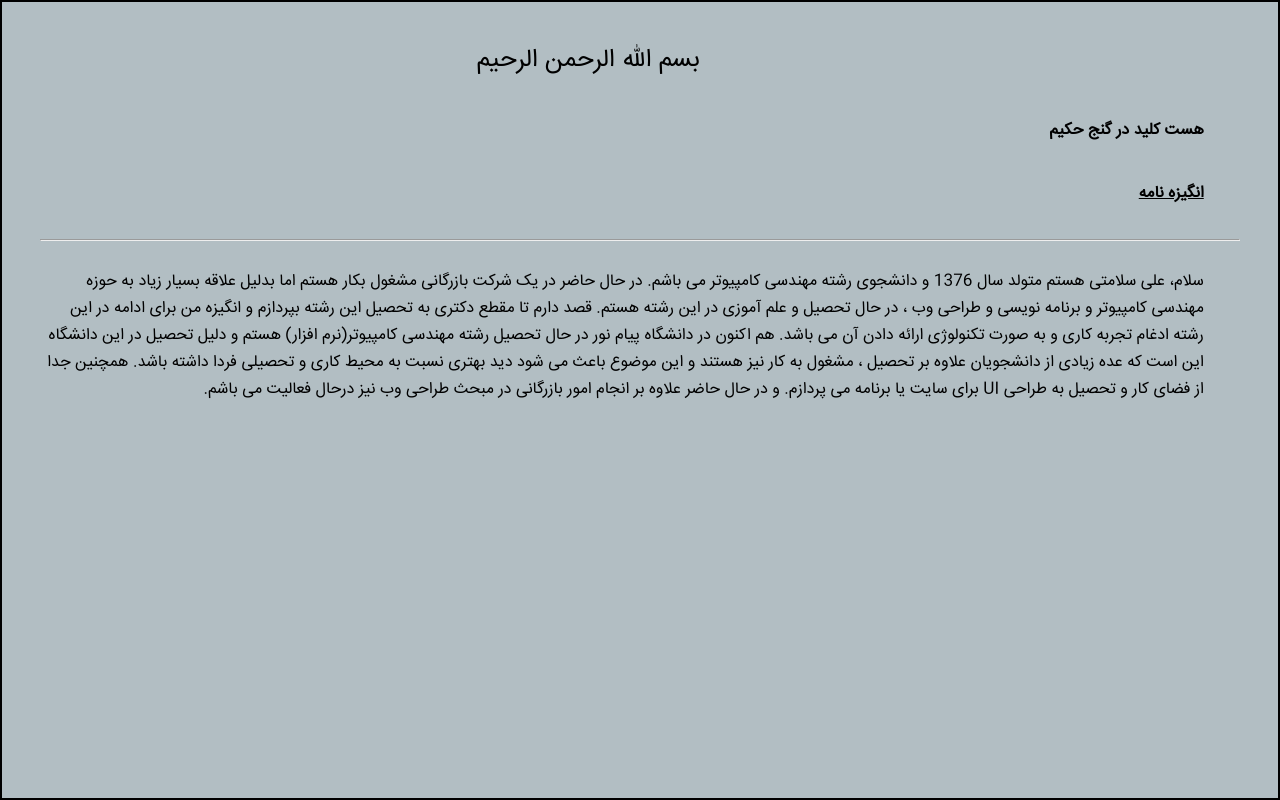
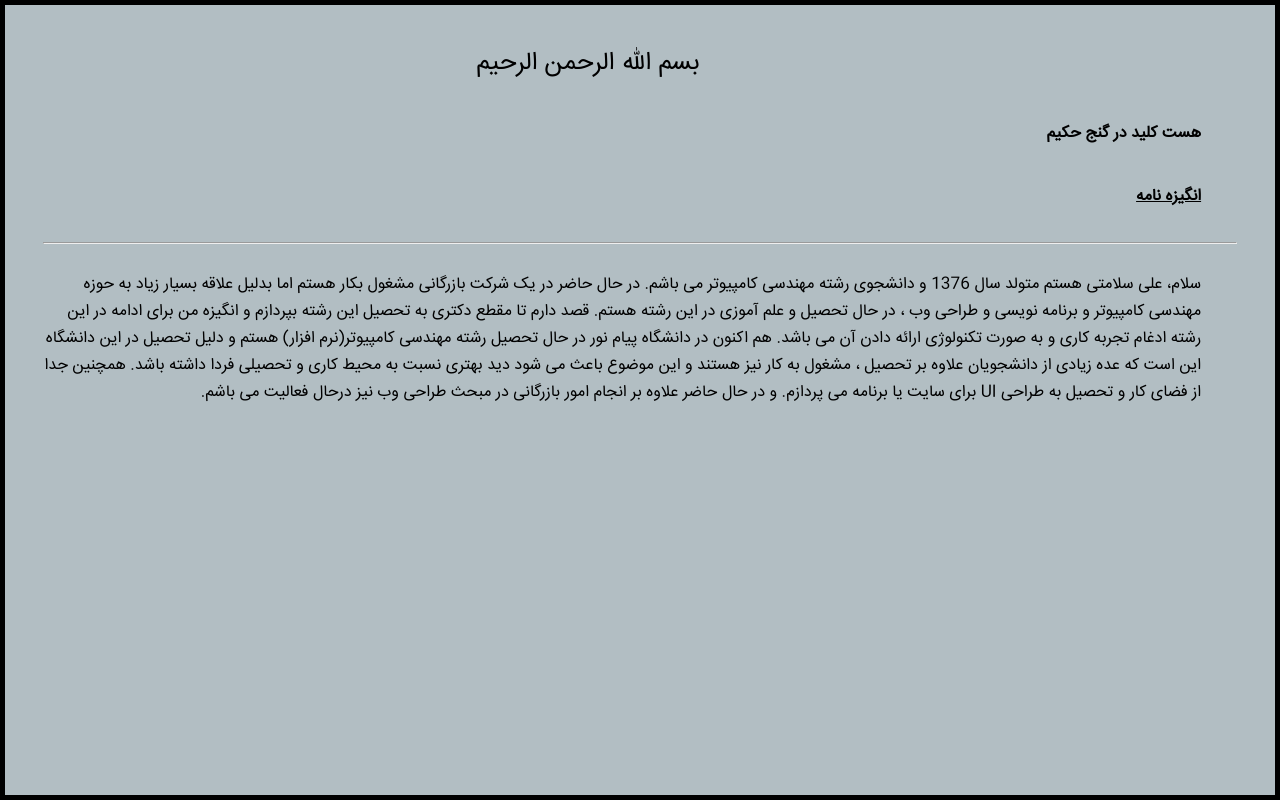
Before and after one commit to alisalamati/SOP, a plain HTML site: page index.html in a window 1280 px wide. Drawn offline with Linux system fonts and the light colour scheme.

Commit message:
Update index.html

```diff
--- a/index.html
+++ b/index.html
@@ -9,7 +9,7 @@
     <link rel="stylesheet" href="style.css">
 
 </head>
-<body style="background-color:#b2bec3;border:2px solid black;">
+<body style="background-color:#b2bec3;border:5px solid black;">
 <div class="center">
 
     <span>
```
